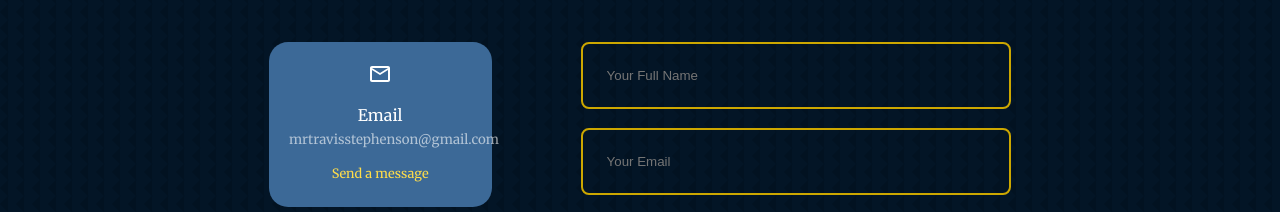
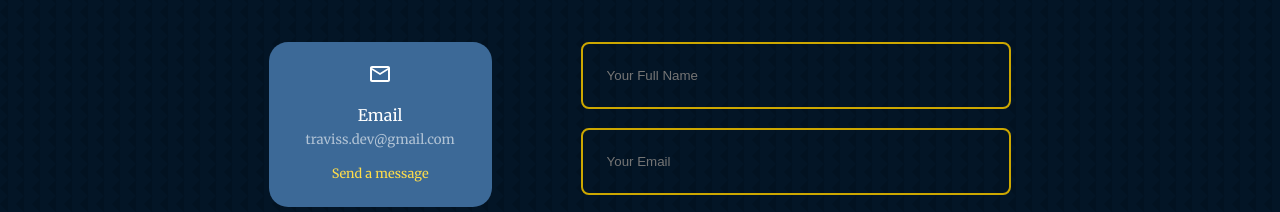
Before and after one commit to trastephenson/trastephenson.github.io, a React (Create React App) app: page / in a window 1280 px wide. Shown: the part 4220-4432 px from the top of the page. Built offline with nearby package versions, Linux system fonts and the light colour scheme.

Commit message:
Update Contact.jsx

```diff
--- a/src/components/contact/Contact.jsx
+++ b/src/components/contact/Contact.jsx
@@ -26,8 +26,8 @@
           <article className="contact__option">
             <MdOutlineEmail className='contact__option-icon'/>
             <h4>Email</h4>
-            <h5>mrtravisstephenson@gmail.com</h5>
-            <a href="mailto:mrtravisstephenson@gmail.com" target="_blank">Send a message</a>
+            <h5>traviss.dev@gmail.com</h5>
+            <a href="mailto:traviss.dev@gmail.com" target="_blank">Send a message</a>
           </article>
           <article className="contact__option">
             <RiMessengerLine className='contact__option-icon'/>
```
